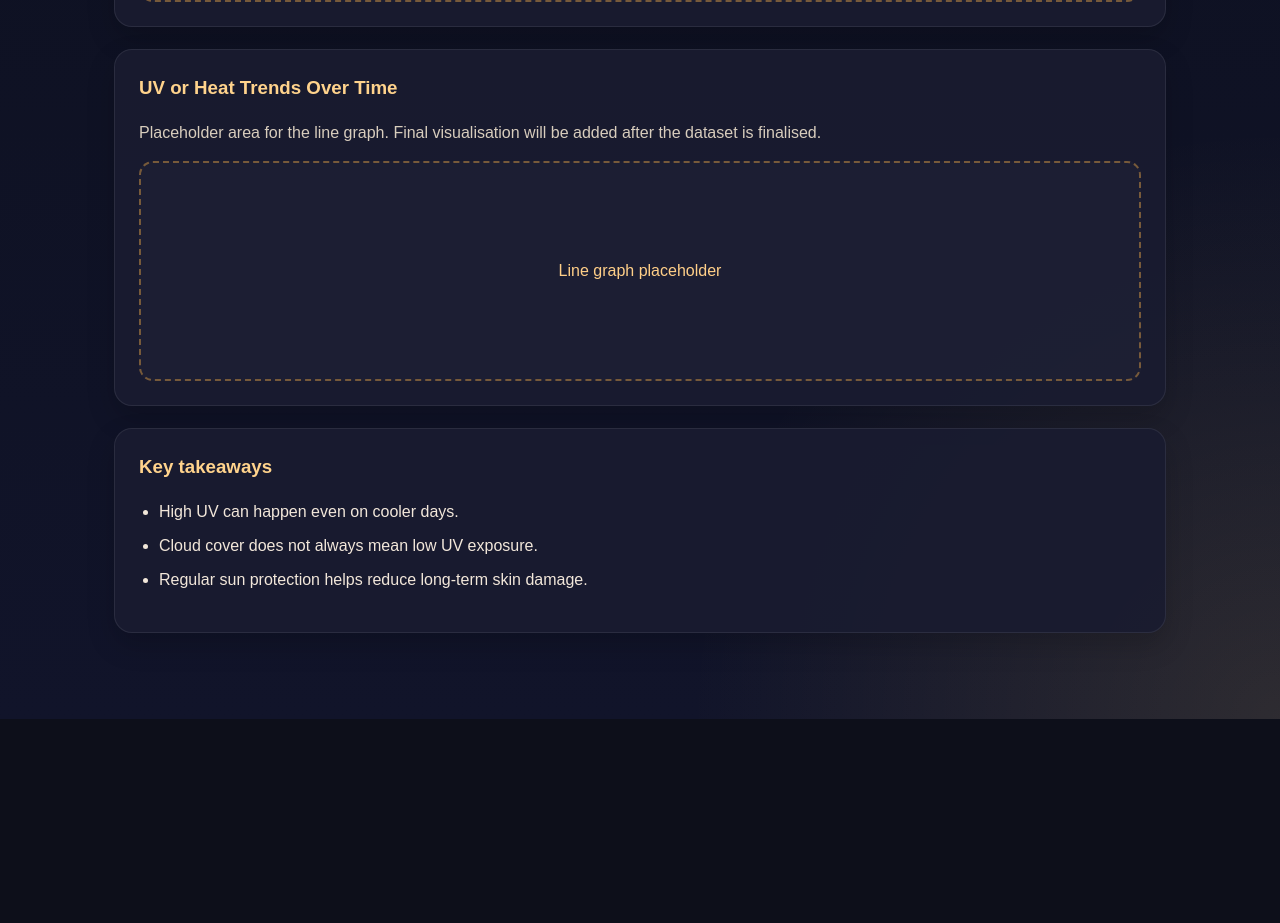
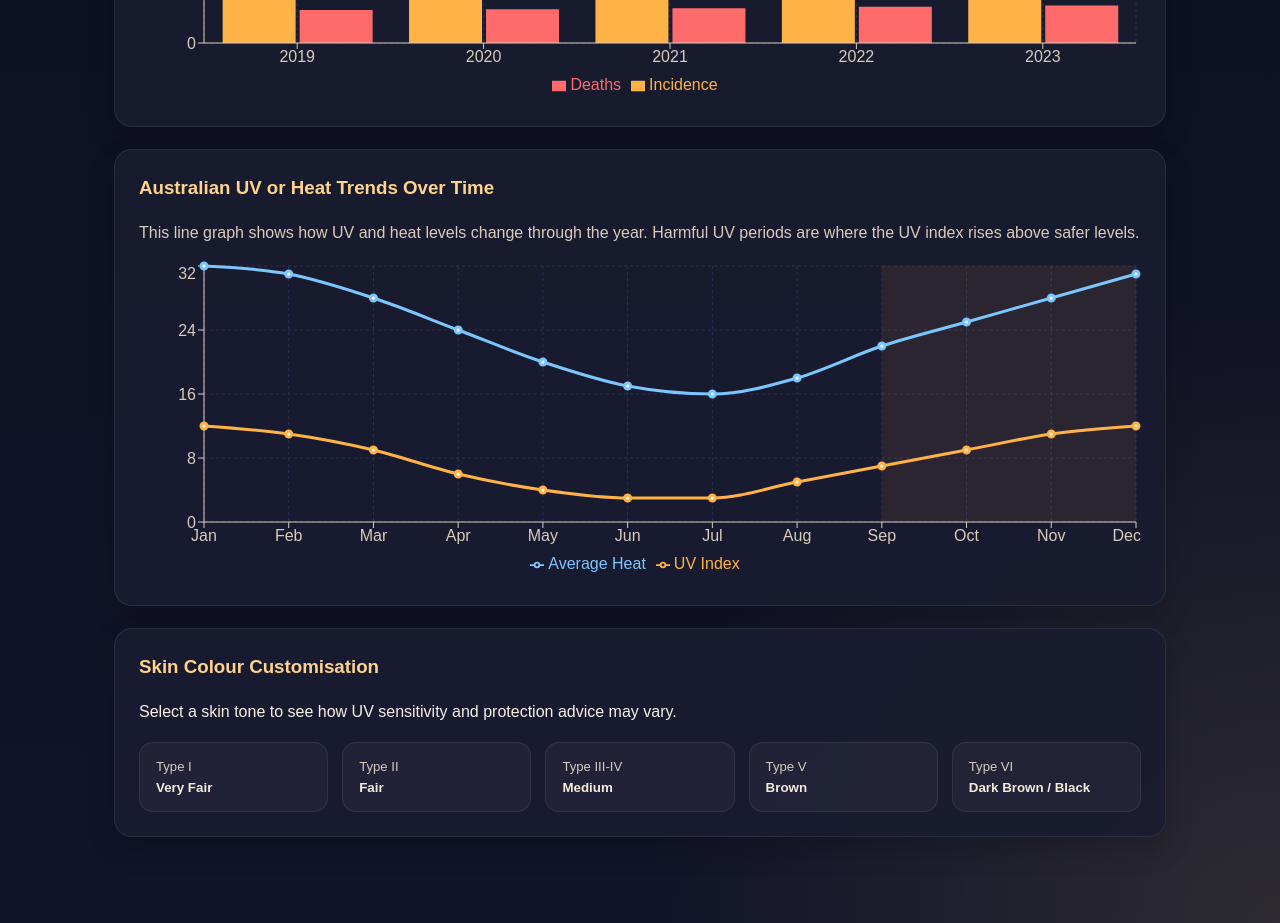
Before and after one commit to Someone1108/FIT5120-Team-07-Onboarding-Project, a React app in the folder frontend/: page /uv-awareness in a window 1280 px wide. Shown: the part 780-1703 px from the top of the page. Before the commit the page ends 1499 px from the top, so only its background shows below. Built offline with nearby package versions, Linux system fonts and the light colour scheme; the HTML template or start-up script is replaced by a standard one.

Commit message:
UI improvements for UVGuard pages and initial implementation of UV awareness charts and skin tone section

```diff
--- a/frontend/package.json
+++ b/frontend/package.json
@@ -12,7 +12,8 @@
   "dependencies": {
     "react": "^19.2.0",
     "react-dom": "^19.2.0",
-    "react-router-dom": "^7.13.1"
+    "react-router-dom": "^7.13.1",
+    "recharts": "^3.8.0"
   },
   "devDependencies": {
     "@eslint/js": "^9.39.1",
--- a/frontend/src/App.css
+++ b/frontend/src/App.css
@@ -268,3 +268,155 @@
     padding: 32px 18px 48px;
   }
 }
+
+.hero-layout {
+  display: grid;
+  grid-template-columns: 1.5fr 0.8fr;
+  gap: 22px;
+  align-items: stretch;
+}
+
+.hero-side-card {
+  margin-top: 48px;
+  padding: 32px 24px;
+  border-radius: 20px;
+  background: rgba(25, 28, 48, 0.92);
+  border: 1px solid rgba(255, 255, 255, 0.08);
+  display: flex;
+  flex-direction: column;
+  justify-content: center;
+  box-shadow: 0 12px 28px rgba(0, 0, 0, 0.18);
+}
+
+.hero-uv-number {
+  font-size: 4rem;
+  font-weight: 800;
+  color: #ffd166;
+  line-height: 1;
+  margin: 14px 0;
+}
+
+.hero-badge {
+  display: inline-block;
+  align-self: flex-start;
+  background: rgba(255, 159, 67, 0.18);
+  color: #ffcf88;
+  border: 1px solid rgba(255, 179, 71, 0.24);
+  padding: 8px 12px;
+  border-radius: 999px;
+  font-weight: 700;
+  margin-bottom: 14px;
+}
+
+.hero-side-text {
+  color: #d8cdbd;
+  margin: 0;
+}
+
+.hero-mini-stats {
+  display: flex;
+  gap: 16px;
+  flex-wrap: wrap;
+  margin-top: 28px;
+}
+
+.mini-stat {
+  background: rgba(255, 255, 255, 0.04);
+  border: 1px solid rgba(255, 255, 255, 0.06);
+  border-radius: 14px;
+  padding: 14px 16px;
+  min-width: 220px;
+}
+
+.mini-stat strong {
+  display: block;
+  font-size: 1.1rem;
+  color: #ffd38c;
+  margin-bottom: 6px;
+}
+
+.mini-stat span {
+  color: #d8cdbd;
+  font-size: 0.92rem;
+}
+
+.real-chart {
+  width: 100%;
+  height: 320px;
+}
+
+.skin-tone-grid {
+  display: grid;
+  grid-template-columns: repeat(auto-fit, minmax(140px, 1fr));
+  gap: 14px;
+  margin-top: 18px;
+}
+
+.tone-card {
+  background: rgba(255, 255, 255, 0.04);
+  border: 1px solid rgba(255, 255, 255, 0.08);
+  color: #f5eadc;
+  border-radius: 14px;
+  padding: 16px;
+  text-align: left;
+  cursor: pointer;
+}
+
+.tone-card:hover {
+  border-color: rgba(255, 179, 71, 0.45);
+  transform: translateY(-2px);
+}
+
+.tone-card-active {
+  border-color: #ffb347;
+  background: rgba(255, 179, 71, 0.08);
+}
+
+.tone-label {
+  display: block;
+  font-size: 0.82rem;
+  color: #d8cdbd;
+  margin-bottom: 6px;
+}
+
+.skin-tone-result {
+  margin-top: 18px;
+  padding: 18px;
+  border-radius: 14px;
+  background: rgba(255, 159, 67, 0.1);
+  border: 1px solid rgba(255, 179, 71, 0.18);
+}
+
+.location-text {
+  color: #ffcf88;
+  margin-top: 10px;
+}
+
+.nav-links a {
+  position: relative;
+}
+
+.nav-links a::after {
+  content: "";
+  position: absolute;
+  left: 0;
+  bottom: -6px;
+  width: 0%;
+  height: 2px;
+  background: #ffb347;
+  transition: width 0.25s ease;
+}
+
+.nav-links a:hover::after {
+  width: 100%;
+}
+
+@media (max-width: 900px) {
+  .hero-layout {
+    grid-template-columns: 1fr;
+  }
+
+  .hero-side-card {
+    margin-top: 0;
+  }
+}
--- /dev/null
+++ b/frontend/src/data/chartData.js
@@ -0,0 +1,22 @@
+export const skinCancerImpactData = [
+  { year: "2019", incidence: 12000, deaths: 1800 },
+  { year: "2020", incidence: 12400, deaths: 1850 },
+  { year: "2021", incidence: 12900, deaths: 1900 },
+  { year: "2022", incidence: 13300, deaths: 1980 },
+  { year: "2023", incidence: 13800, deaths: 2050 }
+];
+
+export const uvTrendData = [
+  { month: "Jan", uv: 12, heat: 32, harmful: true },
+  { month: "Feb", uv: 11, heat: 31, harmful: true },
+  { month: "Mar", uv: 9, heat: 28, harmful: true },
+  { month: "Apr", uv: 6, heat: 24, harmful: false },
+  { month: "May", uv: 4, heat: 20, harmful: false },
+  { month: "Jun", uv: 3, heat: 17, harmful: false },
+  { month: "Jul", uv: 3, heat: 16, harmful: false },
+  { month: "Aug", uv: 5, heat: 18, harmful: false },
+  { month: "Sep", uv: 7, heat: 22, harmful: true },
+  { month: "Oct", uv: 9, heat: 25, harmful: true },
+  { month: "Nov", uv: 11, heat: 28, harmful: true },
+  { month: "Dec", uv: 12, heat: 31, harmful: true }
+];
--- /dev/null
+++ b/frontend/src/data/skinToneData.js
@@ -0,0 +1,49 @@
+const skinToneData = [
+  {
+    id: 1,
+    name: "Very Fair",
+    shortLabel: "Type I",
+    sensitivity: "Very high UV sensitivity",
+    absorption: "Lower melanin means less natural protection from UV radiation.",
+    advice:
+      "Use SPF 50+, seek shade early, and avoid long direct sun exposure during midday hours."
+  },
+  {
+    id: 2,
+    name: "Fair",
+    shortLabel: "Type II",
+    sensitivity: "High UV sensitivity",
+    absorption: "Can burn quickly and still needs strong daily protection.",
+    advice:
+      "Use SPF 30+ to 50+, wear a hat and sunglasses, and reapply sunscreen regularly."
+  },
+  {
+    id: 3,
+    name: "Medium",
+    shortLabel: "Type III-IV",
+    sensitivity: "Moderate UV sensitivity",
+    absorption: "Has more natural protection than fair skin but can still be damaged by UV.",
+    advice:
+      "Use SPF 30+, limit long outdoor exposure, and protect skin during peak UV times."
+  },
+  {
+    id: 4,
+    name: "Brown",
+    shortLabel: "Type V",
+    sensitivity: "Lower UV sensitivity than lighter skin tones",
+    absorption: "More melanin offers some protection, but UV damage is still possible.",
+    advice:
+      "Use sunscreen, especially during high UV days, and do not assume darker skin removes the risk."
+  },
+  {
+    id: 5,
+    name: "Dark Brown / Black",
+    shortLabel: "Type VI",
+    sensitivity: "Lower visible burning risk, but UV exposure still matters",
+    absorption: "Higher melanin gives more natural protection, but long-term UV damage can still occur.",
+    advice:
+      "Use SPF 30+, sunglasses, and shade where possible. Skin cancer risk is lower but not zero."
+  }
+];
+
+export default skinToneData;
--- a/frontend/src/pages/Home.jsx
+++ b/frontend/src/pages/Home.jsx
@@ -3,7 +3,8 @@ import { Link } from "react-router-dom";
 function Home() {
   return (
     <main className="page">
-      <section className="hero-card">
+      <section className="hero-layout">
+        <div className="hero-card">
           <p className="eyebrow">UV tracking and protection</p>
           <h1>
             Know Your <span className="accent-text">UV Risk</span>
@@ -21,9 +22,30 @@ function Home() {
               Check Today's UV Risk
             </Link>
 
-          <Link to="/about" className="secondary-btn">
-            Learn More
+            <Link to="/uv-awareness" className="secondary-btn">
+              Explore UV Awareness
             </Link>
+          </div>
+
+          <div className="hero-mini-stats">
+            <div className="mini-stat">
+              <strong>2 in 3</strong>
+              <span>Australians may develop skin cancer by age 70</span>
+            </div>
+            <div className="mini-stat">
+              <strong>UV 8</strong>
+              <span>Example high-risk UV level on strong days</span>
+            </div>
+          </div>
+        </div>
+
+        <div className="hero-side-card">
+          <p className="small-label">Current UV level</p>
+          <div className="hero-uv-number">8</div>
+          <span className="hero-badge">Very High</span>
+          <p className="hero-side-text">
+            Protection is needed. Seek shade and use sunscreen.
+          </p>
         </div>
       </section>
     </main>
--- a/frontend/src/pages/UVAwareness.jsx
+++ b/frontend/src/pages/UVAwareness.jsx
@@ -1,4 +1,23 @@
+import { useState } from "react";
+import {
+  ResponsiveContainer,
+  BarChart,
+  Bar,
+  LineChart,
+  Line,
+  XAxis,
+  YAxis,
+  CartesianGrid,
+  Tooltip,
+  Legend,
+  ReferenceArea
+} from "recharts";
+import { skinCancerImpactData, uvTrendData } from "../data/chartData";
+import skinToneData from "../data/skinToneData";
+
 function UVAwareness() {
+  const [selectedTone, setSelectedTone] = useState(null);
+
   return (
     <main className="page">
       <section className="page-intro">
@@ -21,28 +40,86 @@ function UVAwareness() {
       <section className="chart-card">
         <h3>Skin Cancer Impact in Australia</h3>
         <p className="chart-note">
-          Placeholder area for the chart. This will be replaced once the final
-          dataset is provided by the data team.
+          This chart compares annual skin cancer incidence and deaths.
         </p>
-        <div className="chart-placeholder">Chart placeholder</div>
+        <div className="real-chart">
+          <ResponsiveContainer width="100%" height={320}>
+            <BarChart data={skinCancerImpactData}>
+              <CartesianGrid strokeDasharray="3 3" stroke="#2c3153" />
+              <XAxis dataKey="year" stroke="#d8cdbd" />
+              <YAxis stroke="#d8cdbd" />
+              <Tooltip />
+              <Legend />
+              <Bar dataKey="incidence" fill="#ffb347" name="Incidence" />
+              <Bar dataKey="deaths" fill="#ff6b6b" name="Deaths" />
+            </BarChart>
+          </ResponsiveContainer>
+        </div>
       </section>
 
       <section className="chart-card">
-        <h3>UV or Heat Trends Over Time</h3>
+        <h3>Australian UV or Heat Trends Over Time</h3>
         <p className="chart-note">
-          Placeholder area for the line graph. Final visualisation will be added
-          after the dataset is finalised.
+          This line graph shows how UV and heat levels change through the year.
+          Harmful UV periods are where the UV index rises above safer levels.
         </p>
-        <div className="chart-placeholder">Line graph placeholder</div>
+        <div className="real-chart">
+          <ResponsiveContainer width="100%" height={320}>
+            <LineChart data={uvTrendData}>
+              <CartesianGrid strokeDasharray="3 3" stroke="#2c3153" />
+              <XAxis dataKey="month" stroke="#d8cdbd" />
+              <YAxis stroke="#d8cdbd" />
+              <Tooltip />
+              <Legend />
+              <ReferenceArea x1="Jan" x2="Mar" fill="#ff9f43" fillOpacity={0.08} />
+              <ReferenceArea x1="Sep" x2="Dec" fill="#ff9f43" fillOpacity={0.08} />
+              <Line
+                type="monotone"
+                dataKey="uv"
+                stroke="#ffb347"
+                strokeWidth={3}
+                name="UV Index"
+              />
+              <Line
+                type="monotone"
+                dataKey="heat"
+                stroke="#7cc6fe"
+                strokeWidth={3}
+                name="Average Heat"
+              />
+            </LineChart>
+          </ResponsiveContainer>
+        </div>
       </section>
 
       <section className="info-card">
-        <h3>Key takeaways</h3>
-        <ul className="tip-list">
-          <li>High UV can happen even on cooler days.</li>
-          <li>Cloud cover does not always mean low UV exposure.</li>
-          <li>Regular sun protection helps reduce long-term skin damage.</li>
-        </ul>
+        <h3>Skin Colour Customisation</h3>
+        <p>
+          Select a skin tone to see how UV sensitivity and protection advice may
+          vary.
+        </p>
+
+        <div className="skin-tone-grid">
+          {skinToneData.map((tone) => (
+            <button
+              key={tone.id}
+              className={`tone-card ${selectedTone?.id === tone.id ? "tone-card-active" : ""}`}
+              onClick={() => setSelectedTone(tone)}
+            >
+              <span className="tone-label">{tone.shortLabel}</span>
+              <strong>{tone.name}</strong>
+            </button>
+          ))}
+        </div>
+
+        {selectedTone && (
+          <div className="skin-tone-result">
+            <h4>{selectedTone.name}</h4>
+            <p><strong>Sensitivity:</strong> {selectedTone.sensitivity}</p>
+            <p><strong>UV absorption context:</strong> {selectedTone.absorption}</p>
+            <p><strong>Recommended protection:</strong> {selectedTone.advice}</p>
+          </div>
+        )}
       </section>
     </main>
   );
```
Also changed, not shown: frontend/src/pages/UvCheck.jsx (+39 -4 lines), 1 other file (tests, documents, lock files or other folders). Lines whose indentation alone changed are shown as unchanged.
